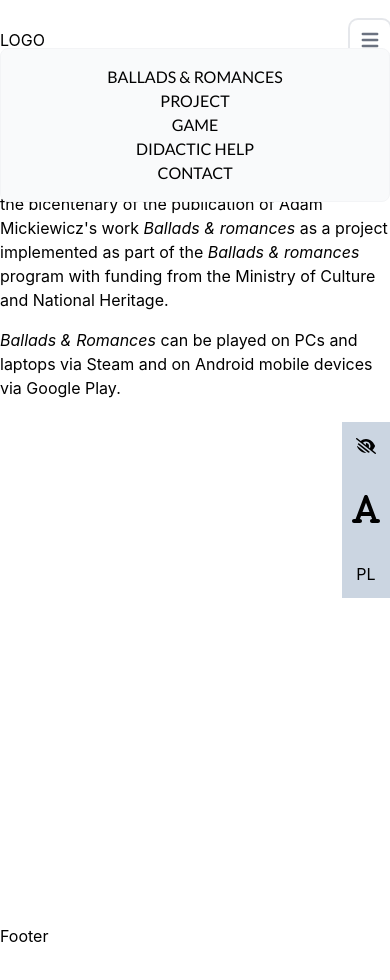
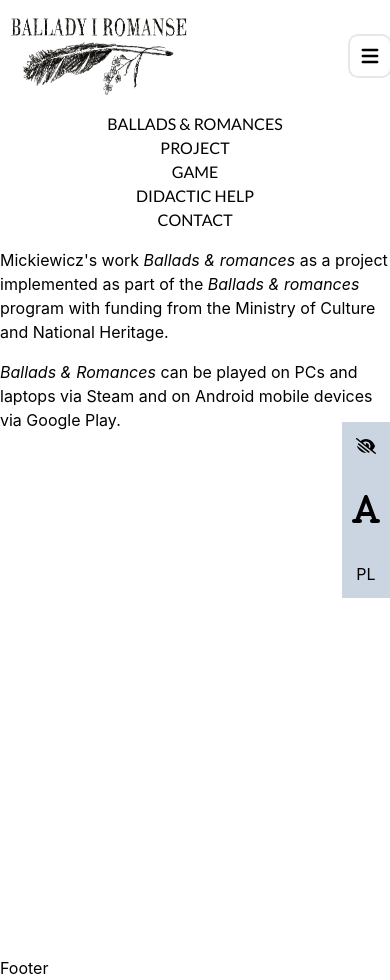
Before and after one commit to stowarzyszenie-gameup/mickiewicz-website, a Next.js app: page / in a window 390 px wide. Both pictures are taken after a click on the button "Open main menu". Before the commit the page ends 948 px from the top, so only its background shows below. Built offline with nearby package versions, Linux system fonts and the light colour scheme.

Commit message:
Logotype in Navbar

```diff
--- a/components/Layout/indext.tsx
+++ b/components/Layout/indext.tsx
@@ -51,7 +51,7 @@ const Layout = ({ children }: IProps) => {
       </div>
       <div className="flex flex-col lg:flex-row font-primary bg-white dark:bg-gray-400 ">
         <Navbar />
-        <div className="w-full mt-20">
+        <div className="w-full mt-28">
           <main>{children}</main>
           <Footer />
         </div>
--- a/components/Navbar/index.tsx
+++ b/components/Navbar/index.tsx
@@ -1,19 +1,40 @@
+import Image from "next/image";
 import Link from "next/link";
-import React, { useState } from "react";
+import React, { useContext, useState } from "react";
 import { useTranslation } from "react-i18next";
+import { ThemeContext, ThemeContextType } from "../../context/theme";
 import NavLink from "./NavLink";
 
 const Navbar = () => {
   const { t } = useTranslation();
   const [showMenu, setShowMenu] = useState(false);
+  const { isFontLarge, isMonochrome } = useContext(
+    ThemeContext
+  ) as ThemeContextType;
 
   return (
-    <header className="flex sm:flex-col items-center justify-between fixed w-full bg-white h-20">
-      <div>LOGO</div>
+    <header className="flex sm:flex-col items-center justify-between fixed w-full bg-white h-28 sm:h-40 dark:bg-black text-black dark:text-white">
+      <Link href="/">
+        {isMonochrome ? (
+          <Image
+            src="/images/logos/logo_white.png"
+            width={200}
+            height={100}
+            alt="Ballads and romances logo"
+          />
+        ) : (
+          <Image
+            src="/images/logos/logo_black.png"
+            width={200}
+            height={100}
+            alt="Ballads and romances logo"
+          />
+        )}
+      </Link>
       <button
         data-collapse-toggle="navbar-default"
         type="button"
-        className="inline-flex items-center p-2 ml-3 text-sm text-gray-500 rounded-lg sm:hidden hover:bg-gray-100 focus:outline-none focus:ring-2 focus:ring-gray-200 dark:text-gray-400 dark:hover:bg-gray-700 dark:focus:ring-gray-600"
+        className="inline-flex items-center p-2 ml-3 text-sm text-black dark:text-white rounded-lg sm:hidden hover:bg-gray-100 focus:outline-none focus:ring-2 focus:ring-gray-200 dark:focus:ring-gray-600"
         aria-controls="navbar-default"
         aria-expanded="false"
         onClick={() => setShowMenu(!showMenu)}
@@ -35,11 +56,11 @@ const Navbar = () => {
       </button>
       <nav
         className={`${
-          showMenu ? "fixed top-8" : "hidden"
+          showMenu ? "fixed top-20" : "hidden"
         } w-full sm:top-0 sm:relative sm:block sm:w-auto`}
         id="navbar-default"
       >
-        <ul className="flex flex-col items-center p-4 mt-4 border border-gray-100 rounded-lg bg-gray-50 sm:flex-row sm:space-x-8 sm:mt-0 sm:text-sm sm:font-medium sm:border-0 sm:bg-white dark:bg-gray-800 sm:dark:bg-gray-900 dark:border-gray-700">
+        <ul className="flex flex-col items-center p-4 mt-4 sm:flex-row sm:space-x-8 sm:mt-0 sm:text-sm sm:font-medium bg-white dark:bg-black">
           <NavLink href="/#ballads" title={t("gameName")} />
           <NavLink href="/#project" title={t("projectHeader")} />
           <NavLink href="/#game" title={t("gameHeader")} />
```
Also changed, not shown: public/images/logos/logo_black.png (added), public/images/logos/logo_white.png (added).
